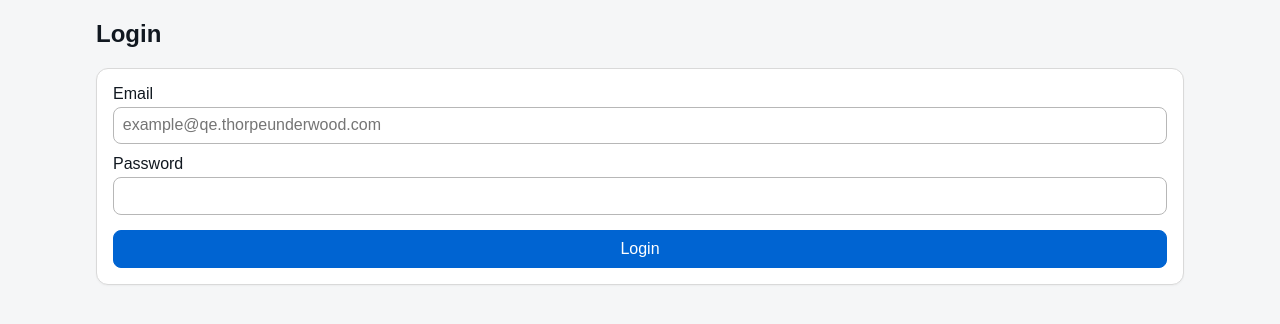
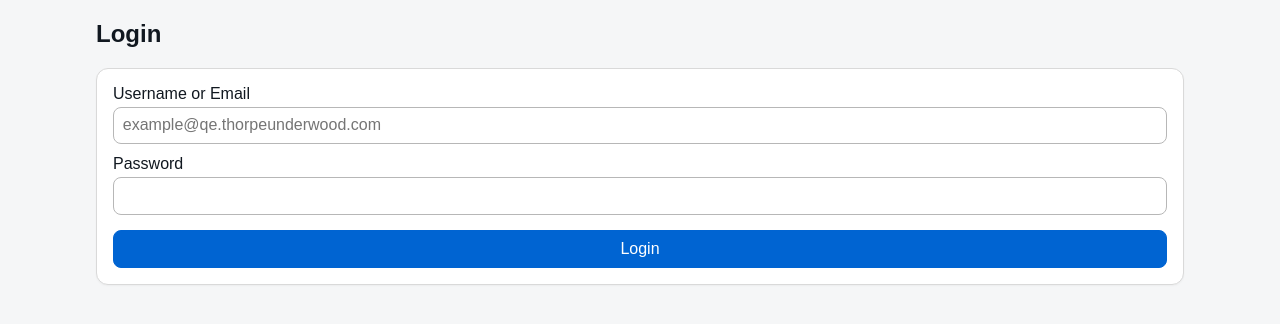
Before and after one commit to Jamin252/Playground, a Flask app: template templates/login.html in a window 1280 px wide. Shown: the part 115-439 px from the top of the page. Run offline with Flask 3, Linux system fonts and the light colour scheme; the template is opened without the code that fills it, so the values that code supplies are empty.

Commit message:
Allow login by username or email, and add sorting and filtering options to the listing page.

```diff
--- a/app.py
+++ b/app.py
@@ -248,10 +248,10 @@ def login():
         return redirect(url_for("index"))
 
     if request.method == "POST":
-        email = request.form.get("email", "").strip().lower()
+        username_or_email = request.form.get("username_or_email", "").strip().lower()
         password = request.form.get("password", "")
 
-        user = User.query.filter_by(email=email).first()
+        user = User.query.filter((User.username == username_or_email) | (User.email == username_or_email)).first()
 
         if user and user.check_password(password):
             login_user(user)
@@ -259,8 +259,6 @@ def login():
             return redirect(url_for("index"))
 
         flash("Invalid credentials.", "danger")
-
-    return render_template("login.html")
 
 
 @app.route("/logout")
--- a/templates/index.html
+++ b/templates/index.html
@@ -4,7 +4,7 @@
 <h2>Browse Items</h2>
 <form method="get" class="search-bar">
   <input type="text" name="q" placeholder="Search by title" value="{{ search }}">
-  <select name="category">
+  <select name="category" onchange="this.form.submit()">
     <option value="">All categories</option>
     {% for category in categories %}
       <option value="{{ category.id }}" {% if category_id == category.id %}selected{% endif %}>{{ category.name }}</option>
@@ -14,8 +14,8 @@
     <option value="date_desc" {% if sort == 'date_desc' %}selected{% endif %}>Newest first</option>
     <option value="date_asc" {% if sort == 'date_asc' %}selected{% endif %}>Oldest first</option>
   </select>
-  <label class="inline-toggle"><input type="checkbox" name="show_closed" value="1" {% if show_closed %}checked{% endif %}> Show closed down</label>
-  <label class="inline-toggle"><input type="checkbox" name="show_sold" value="1" {% if show_sold %}checked{% endif %}> Show sold</label>
+  <label class="inline-toggle"><input type="checkbox" name="show_closed" value="1" {% if show_closed %}checked{% endif %} onchange="this.form.submit()"> Show closed down</label>
+  <label class="inline-toggle"><input type="checkbox" name="show_sold" value="1" {% if show_sold %}checked{% endif %} onchange="this.form.submit()"> Show sold</label>
   <button type="submit">Search</button>
 </form>
 
--- a/templates/login.html
+++ b/templates/login.html
@@ -3,8 +3,8 @@
 {% block content %}
 <h2>Login</h2>
 <form method="post" class="form-card">
-  <label>Email
-    <input type="email" name="email" pattern="^.+@qe\.thorpeunderwood\.com$" placeholder="example@qe.thorpeunderwood.com"required>
+  <label>Username or Email
+    <input type="text" name="username_or_email" placeholder="example@qe.thorpeunderwood.com" required>
   </label>
   <label>Password
     <input type="password" name="password" required>
```
